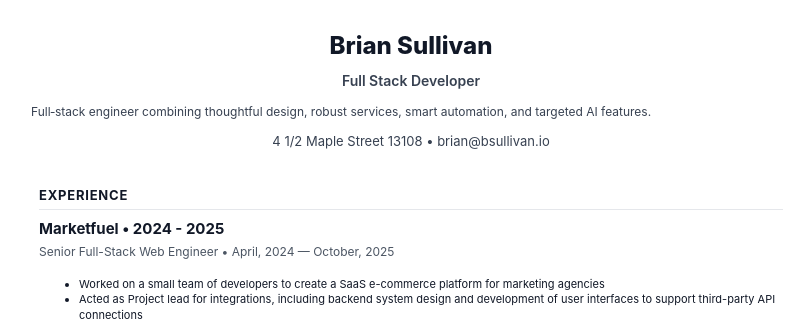
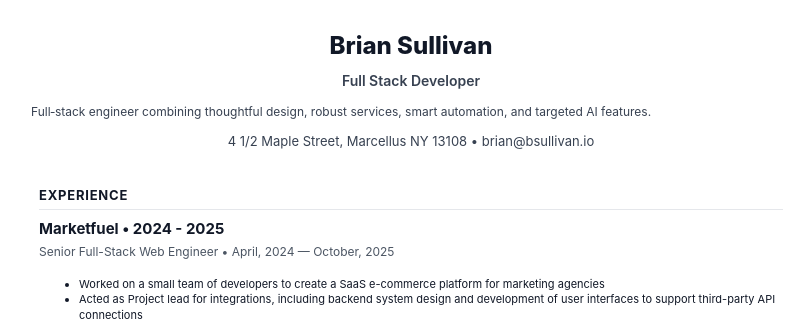
Before and after one commit to bsullivan-io/bsullivan.io, a Jekyll site: the page built from resume/print/index.html, in a window 1280 px wide. Shown: the top 322 px of the page, without its empty margins (229-1039 px from the left). Built offline with Jekyll 4.4.1, drawn with Linux system fonts in a browser that asks for light colours.

Commit message:
update config

```diff
--- a/_config.yml
+++ b/_config.yml
@@ -18,9 +18,9 @@ resume_contact_email:           "brian@bsullivan.io"
 
 # the next two items are used for schema itemprops in _layouts/resume.html
 resume_contact_telephone:       "732-600-6507"
-resume_contact_address:         "4 1/2 Maple Street 13108"
+resume_contact_address:         "4 1/2 Maple Street, Marcellus NY 13108"
 
-resume_header_contact_info:     "4 1/2 Maple Street 13108 • 732-600-6507 • brian@bsullivan.io"
+resume_header_contact_info:     "4 1/2 Maple Street, Marcellus NY 13108 • 732-600-6507 • brian@bsullivan.io"
 display_header_contact_info:    "false"
 
 resume_header_intro: "<p>Full‑stack engineer combining thoughtful design, robust services, smart automation, and targeted AI features.</p>"
```
